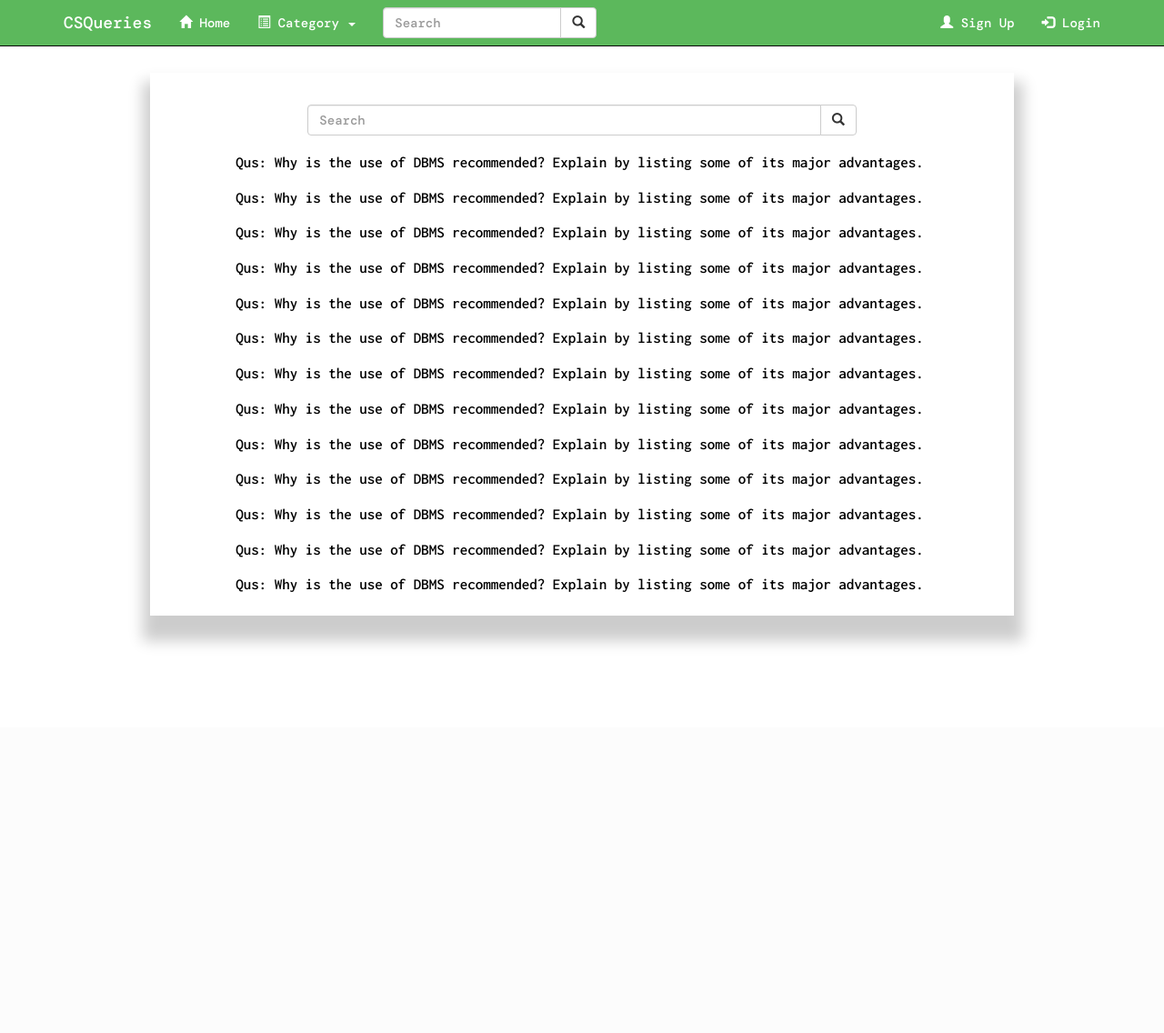
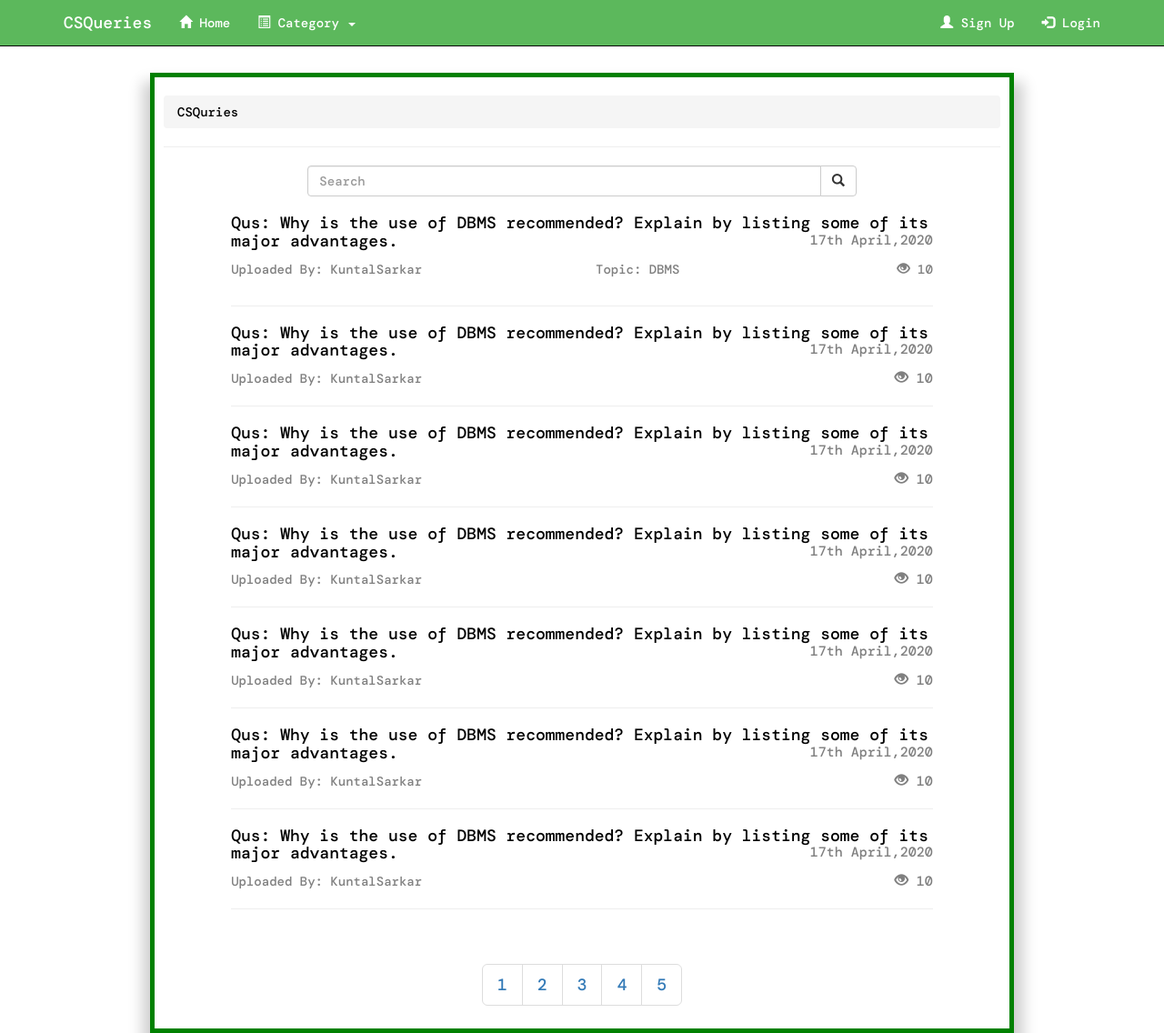
Before and after one commit to kuntalsarkar20/CSQueries, a PHP site: page /ViewAllQus.php in a window 1280 px wide. Shown: the whole page at 91% size. Before the commit the page ends 709 px from the top, so only its background shows below. Run offline with PHP 8.4, Linux system fonts and the light colour scheme; some libraries are stand-ins or nearby versions.

Commit message:
Add Some

```diff
--- a/Header.php
+++ b/Header.php
@@ -200,7 +200,7 @@ $(document).ready(function() {
 	          </ul>
 	        </li>
 	      </ul>
-	      <form class="navbar-form navbar-left">
+	     <!--  <form class="navbar-form navbar-left">
 		      <div class="input-group">
 		        <input type="text" class="form-control" placeholder="Search" name="search">
 		        <div class="input-group-btn">
@@ -209,7 +209,7 @@ $(document).ready(function() {
 		          </button>
 		        </div>
 		      </div>
-		    </form>
+		    </form> -->
 	      <ul class="nav navbar-nav navbar-right">
 	        <li><a href="Signup.php"><span class="glyphicon glyphicon-user"></span> Sign Up</a></li>
 	        <li><a href="Login.php"><span class="glyphicon glyphicon-log-in"></span> Login</a></li>
--- a/ViewAllQus.php
+++ b/ViewAllQus.php
@@ -3,10 +3,16 @@ include "Header.php";
 ?>
 <section style="padding: 80px 0px 0px 0px;">
 <div class="container">
-	<div class="col-md-offset-1 col-lg-10 col-md-10 col-md-10 box1" style="padding: 20px 0px 0px 0px;border:px solid black;">
-		<div class="row" style="padding:15px;">
-			<div class="col-lg-2 col-md-2 col-sm-12">&nbsp;</div>
-			<div class="col-lg-8 col-md-8 col-sm-8" style="padding: px;">
+	<div class="col-md-offset-1 col-lg-10 col-md-10 col-md-10 box1" style="padding: 10px 0px 0px 0px;border:5px solid green;">
+		<div class="row" style="padding:10px;">
+			<div class="col-lg-12 col-md-12 col-sm-12">
+				<ul class="breadcrumb">
+				  <li>CSQuries</li>
+				</ul>
+				<hr>
+			</div>
+			<div class="col-lg-2 col-md-2 col-sm-2 hidden-sm hidden-xs">&nbsp;</div>
+			<div class="col-lg-8 col-md-8 col-sm-12" style="padding: px;">
 				<div class="input-group">
 		        <input type="text" class="form-control" placeholder="Search" name="search">
 		        <div class="input-group-btn">
@@ -16,22 +22,50 @@ include "Header.php";
 		        </div>
 		      </div>
 			</div>
-			<div class="col-lg-2 col-md-2 col-sm-12">&nbsp;</div>
-			<div class="col-lg-offset-1 col-md-offset-1 col-lg-10 col-md-10 col-sm-12">
-				<h2>Qus: Why is the use of DBMS recommended? Explain by listing some of its major advantages.</h2>
-				<h2>Qus: Why is the use of DBMS recommended? Explain by listing some of its major advantages.</h2>
-				<h2>Qus: Why is the use of DBMS recommended? Explain by listing some of its major advantages.</h2>
-				<h2>Qus: Why is the use of DBMS recommended? Explain by listing some of its major advantages.</h2>
-				<h2>Qus: Why is the use of DBMS recommended? Explain by listing some of its major advantages.</h2>
-				<h2>Qus: Why is the use of DBMS recommended? Explain by listing some of its major advantages.</h2>
-				<h2>Qus: Why is the use of DBMS recommended? Explain by listing some of its major advantages.</h2>
-				<h2>Qus: Why is the use of DBMS recommended? Explain by listing some of its major advantages.</h2>
-				<h2>Qus: Why is the use of DBMS recommended? Explain by listing some of its major advantages.</h2>
-				<h2>Qus: Why is the use of DBMS recommended? Explain by listing some of its major advantages.</h2>
-				<h2>Qus: Why is the use of DBMS recommended? Explain by listing some of its major advantages.</h2>
-				<h2>Qus: Why is the use of DBMS recommended? Explain by listing some of its major advantages.</h2>
-				<h2>Qus: Why is the use of DBMS recommended? Explain by listing some of its major advantages.</h2>
+			<div class="col-lg-2 col-md-2 col-sm-12 hidden-sm hidden-xs">&nbsp;</div>
+			<div class="col-lg-offset-1 col-md-offset-1 col-lg-10 col-md-10 col-sm-12" style="padding: 10px;">
+				<div class="row">
+					<div class="col-lg-12 col-md-12 col-sm-12">
+						<h4>Qus: Why is the use of DBMS recommended? Explain by listing some of its major advantages.<span class="datestyle" style="font-size: 15px;"> &nbsp;17th April,2020</span></h4>
+					</div>
+					<div class="col-lg-12 col-md-12 col-sm-12">
+						<div class="row">
+							<div class="col-lg-6 col-md-6 col-sm-12 col-xs-12">
+							<p style="color:grey;">Uploaded By: KuntalSarkar </p></div>
+							<div class="col-lg-6 col-md-6 col-sm-12 col-xs-12"><p style="color:grey;">Topic: DBMS<span class="datestyle"><span class="glyphicon glyphicon-eye-open"></span> 10</span></p>
+</div>
+							<!-- <div class="col-lg-3 col-md-4 col-sm-4">
+															</div> -->
+						</div>
+					</div>
+				</div><hr>
+
+				<h4>Qus: Why is the use of DBMS recommended? Explain by listing some of its major advantages.<span class="datestyle" style="font-size: 15px;"> &nbsp;17th April,2020</span></h4>
+					<p style="color:grey;">Uploaded By: KuntalSarkar <span class="datestyle" style="font-size: 15px;"><span class="glyphicon glyphicon-eye-open"></span> 10</span></p>
+					<hr>
+				<h4>Qus: Why is the use of DBMS recommended? Explain by listing some of its major advantages.<span class="datestyle" style="font-size: 15px;"> &nbsp;17th April,2020</span></h4>
+					<p style="color:grey;">Uploaded By: KuntalSarkar <span class="datestyle" style="font-size: 15px;"><span class="glyphicon glyphicon-eye-open"></span> 10</span></p>
+					<hr>
+				<h4>Qus: Why is the use of DBMS recommended? Explain by listing some of its major advantages.<span class="datestyle" style="font-size: 15px;"> &nbsp;17th April,2020</span></h4>
+					<p style="color:grey;">Uploaded By: KuntalSarkar <span class="datestyle" style="font-size: 15px;"><span class="glyphicon glyphicon-eye-open"></span> 10</span></p>
+					<hr>
+				<h4>Qus: Why is the use of DBMS recommended? Explain by listing some of its major advantages.<span class="datestyle" style="font-size: 15px;"> &nbsp;17th April,2020</span></h4>
+					<p style="color:grey;">Uploaded By: KuntalSarkar <span class="datestyle" style="font-size: 15px;"><span class="glyphicon glyphicon-eye-open"></span> 10</span></p>
+					<hr>
+				<h4>Qus: Why is the use of DBMS recommended? Explain by listing some of its major advantages.<span class="datestyle" style="font-size: 15px;"> &nbsp;17th April,2020</span></h4>
+					<p style="color:grey;">Uploaded By: KuntalSarkar <span class="datestyle" style="font-size: 15px;"><span class="glyphicon glyphicon-eye-open"></span> 10</span></p>
+					<hr>
+					<h4>Qus: Why is the use of DBMS recommended? Explain by listing some of its major advantages.<span class="datestyle" style="font-size: 15px;"> &nbsp;17th April,2020</span></h4>
+					<p style="color:grey;">Uploaded By: KuntalSarkar <span class="datestyle" style="font-size: 15px;"><span class="glyphicon glyphicon-eye-open"></span> 10</span></p>
+					<hr>
 			</div>
 		</div>
+		<center><ul class="pagination pagination-lg">
+			    <li><a href="#">1</a></li>
+			    <li><a href="#">2</a></li>
+			    <li><a href="#">3</a></li>
+			    <li><a href="#">4</a></li>
+			    <li><a href="#">5</a></li>
+			</ul></center>
 	</div>
 </div>
```
